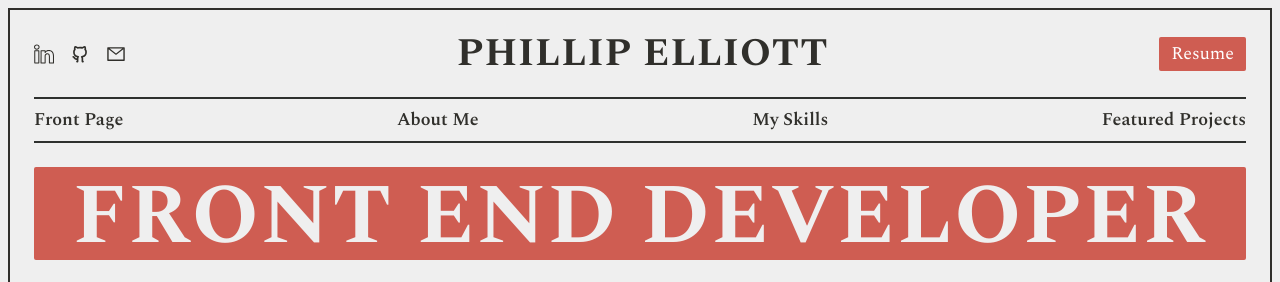
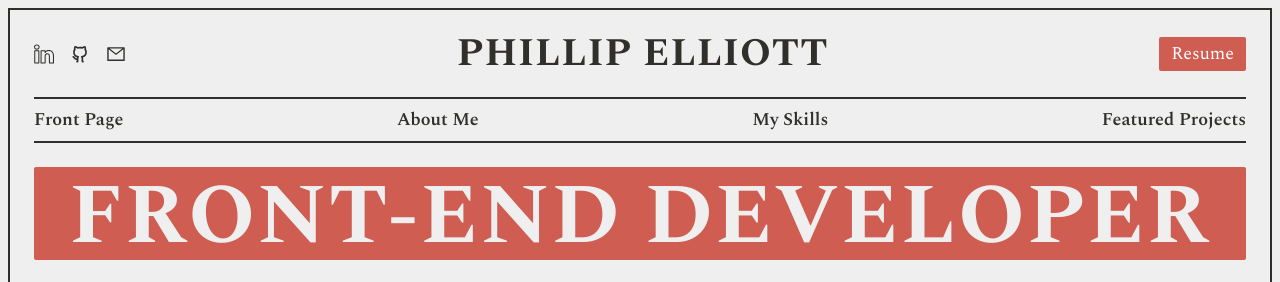
Before and after one commit to Phil-Elliott/PaperPortfolio, a Next.js app: page / in a window 1280 px wide. Shown: the top 282 px of the page. Built offline with nearby package versions, Linux system fonts and the light colour scheme; grey boxes are pictures that could not be loaded; a web font is replaced by a local one.

Commit message:
changed pm image

```diff
--- a/components/Footer/Footer.tsx
+++ b/components/Footer/Footer.tsx
@@ -33,7 +33,7 @@ const Footer = () => {
         >
           Let's set up an interview
           <a
-            className="text-Primary bg-Secondary rounded-sm ml-3 p-1 hover:bg-Tertiary"
+            className="text-Primary bg-Secondary rounded-sm ml-3 p-1 hover:bg-Tertiary px-2 "
             aria-label="Email"
             href="mailto:PhillipPElliott@gmail.com"
           >
--- a/components/Header/Header.tsx
+++ b/components/Header/Header.tsx
@@ -75,7 +75,7 @@ const Header = ({ toggleMenu }: HeaderProps) => {
       </div>
       <div className="bg-Tertiary text-Primary pb-1 sm:pb-0 pt-2 lg:mt-6 rounded-sm px-3">
         <h3 className="lg:tracking-wide text-fluid-9xl font-bold text-center ">
-          FRONT END DEVELOPER
+          FRONT-END DEVELOPER
         </h3>
       </div>
     </>
```
